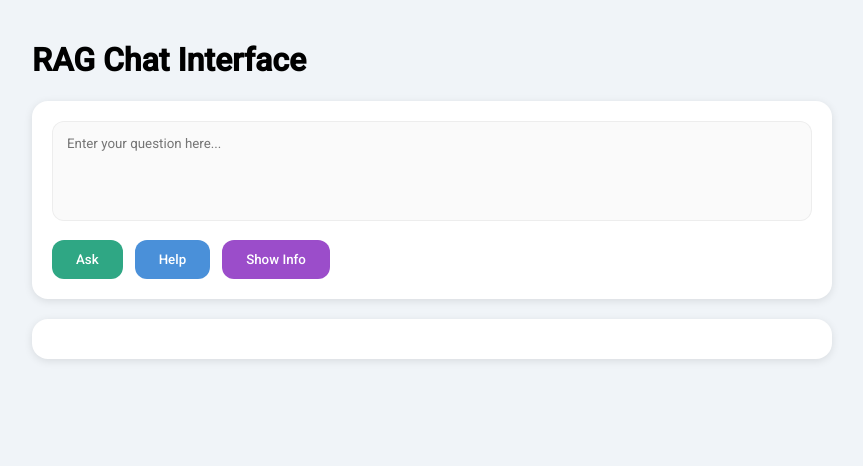
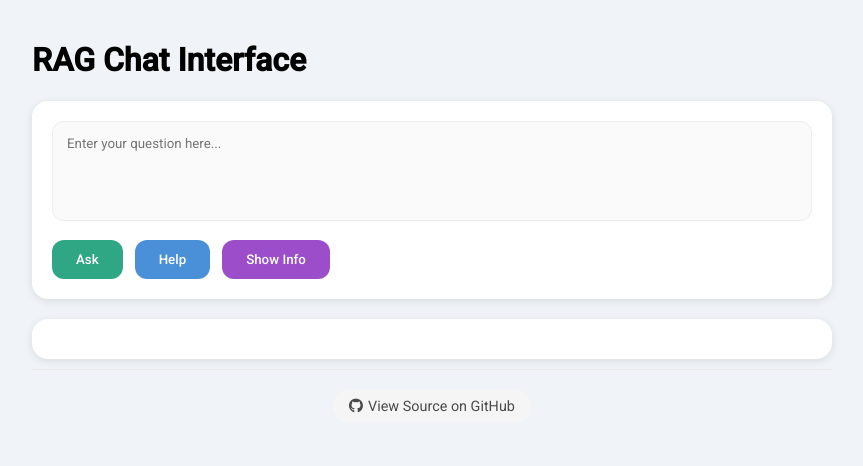
Before and after one commit to yaacov/rag-chat-interface, a plain HTML site: page static/index.html in a window 1280 px wide. Shown: the whole page, without its empty margins (208-1071 px from the left). Drawn offline with nearby package versions, Linux system fonts and the light colour scheme.

Commit message:
model
Signed-off-by: yzamir <kobi.zamir@gmail.com>

```diff
--- a/static/index.html
+++ b/static/index.html
@@ -3,6 +3,8 @@
 <head>
     <title>RAG Chat Interface</title>
     <link href="https://fonts.googleapis.com/css2?family=Roboto:wght@300;400;500&display=swap" rel="stylesheet">
+    <!-- Add Font Awesome -->
+    <link rel="stylesheet" href="https://cdnjs.cloudflare.com/ajax/libs/font-awesome/6.4.0/css/all.min.css">
     <!-- Add marked.js library -->
     <script src="https://cdn.jsdelivr.net/npm/marked/marked.min.js"></script>
     <style>
@@ -130,6 +132,28 @@
         .markdown-content ul, .markdown-content ol {
             padding-left: 20px;
         }
+        .github-link {
+            display: inline-flex;
+            align-items: center;
+            color: #4a4a4a;
+            text-decoration: none;
+            font-size: 0.9em;
+            gap: 5px;
+            padding: 8px 16px;
+            border-radius: 20px;
+            background-color: #f5f5f5;
+            transition: background-color 0.2s ease;
+        }
+        .github-link:hover {
+            background-color: #e5e5e5;
+            color: #2fa784;
+        }
+        footer {
+            margin-top: 10px;
+            padding: 20px 0;
+            text-align: center;
+            border-top: 1px solid #eaeaea;
+        }
     </style>
 </head>
 <body>
@@ -144,6 +168,12 @@
     </div>
     <div id="loading" class="loading">Thinking</div>
     <div id="response"></div>
+
+    <footer>
+        <a href="https://github.com/yaacov/rag-chat-interface" class="github-link" target="_blank">
+            <i class="fab fa-github"></i> View Source on GitHub
+        </a>
+    </footer>
 
     <script>
         async function askQuestion() {
```
Also changed, not shown: 3 other files.
